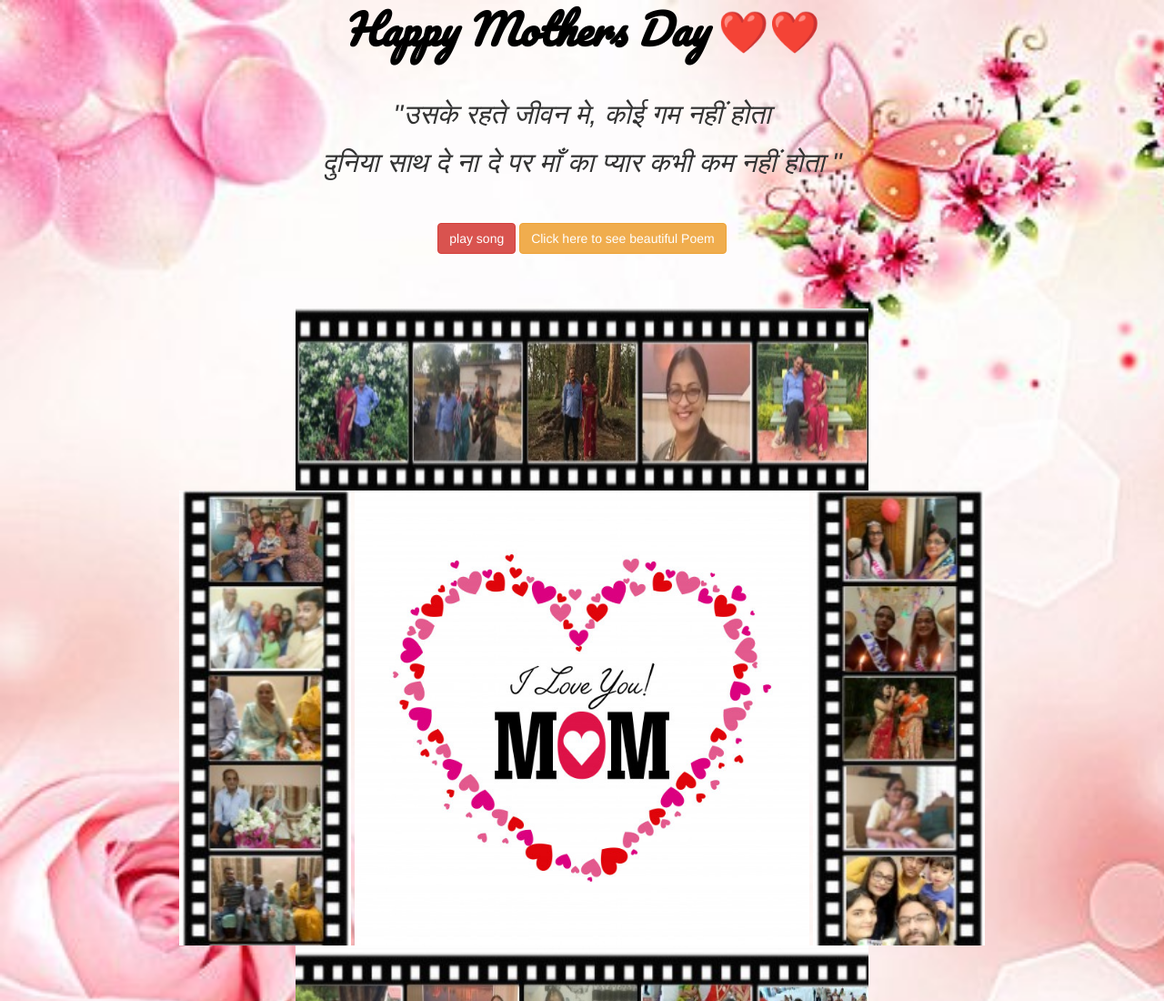
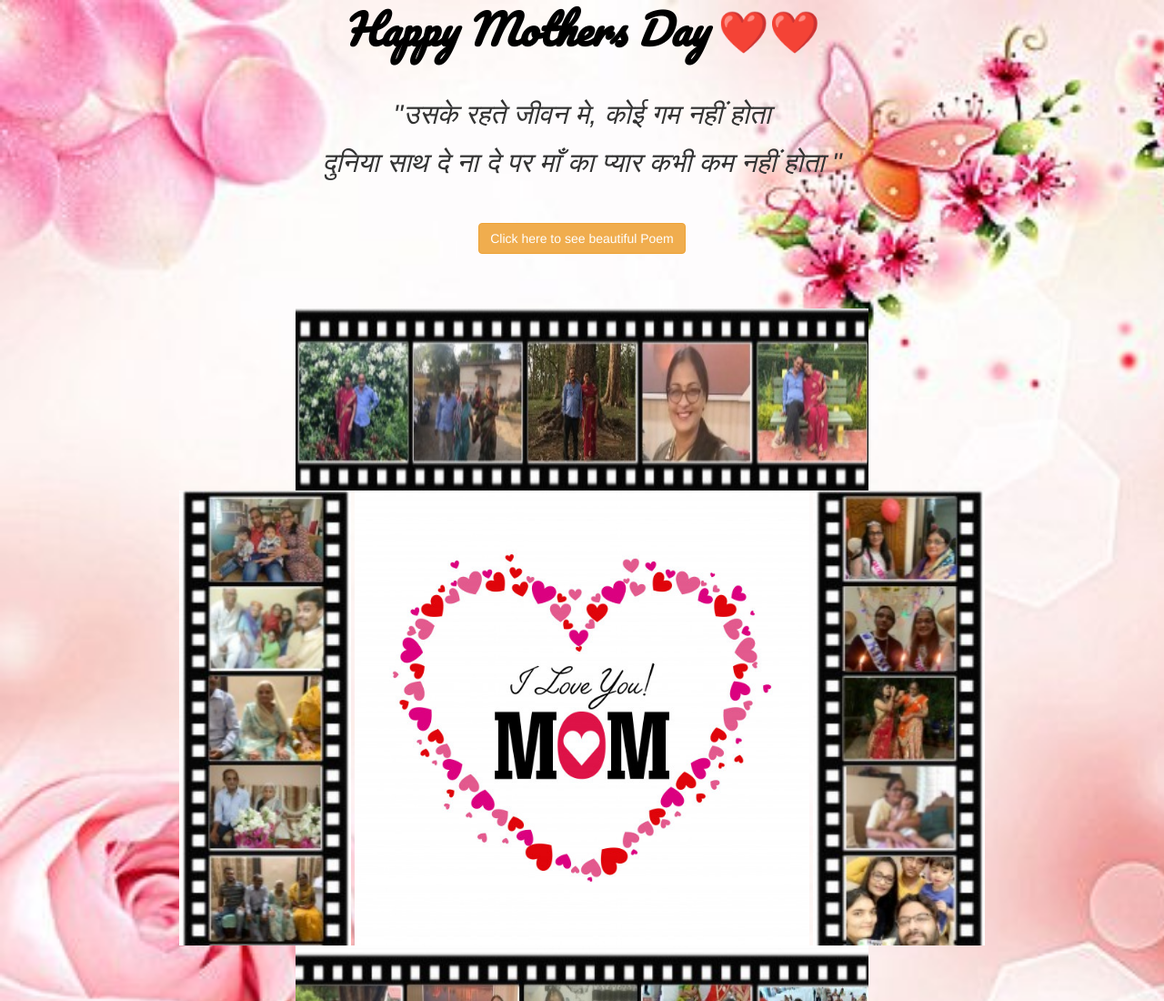
Before and after one commit to nsatal/I-love-you-Mom, a plain HTML site: page index.html in a window 1280 px wide. Shown: the top 1100 px of the page at 91% size. Drawn offline with nearby package versions, Linux system fonts and the light colour scheme.

Commit message:
Update index.html

```diff
--- a/index.html
+++ b/index.html
@@ -24,7 +24,7 @@
     <h2><i>"उसके रहते जीवन मे, कोई गम नहीं होता </i></h2>
     <h2><i>दुनिया साथ दे ना दे पर माँ का प्यार कभी कम नहीं होता " </i></h2>
     <br><br>
-        <span> <button class="btn btn-danger" id="play_song" onclick="play()">play song</button></span>
+
         <span> <button id="button_poem" class="btn btn-warning" onclick="show()"> Click here  to see beautiful Poem</button></span>
 
 
```
